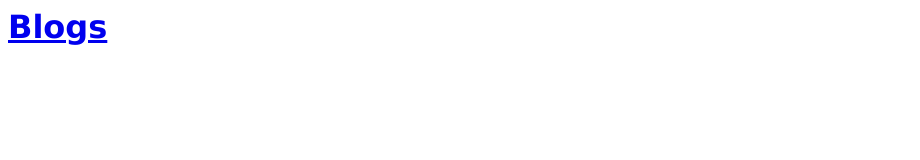
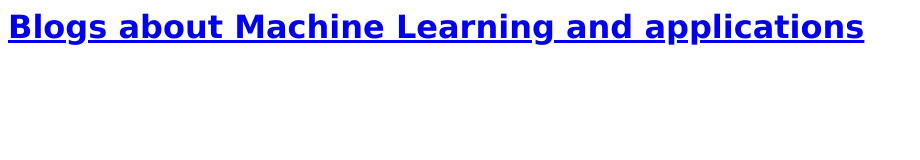
Before and after one commit to ryubidragonfire/ryubidragonfire.github.io, a plain HTML site: page index.html in a window 1280 px wide. Shown: the whole page, without its empty margins (0-920 px from the left). Drawn offline with Linux system fonts and the light colour scheme.

Commit message:
Update index.html

```diff
--- a/index.html
+++ b/index.html
@@ -1,6 +1,6 @@
 <!-- comment -->
 <font size="3" face="verdana">
 	<h1>
-		<a href="https://ryubidragonfire.github.io/blogs/">Blogs</a>
+		<a href="https://ryubidragonfire.github.io/blogs/">Blogs about Machine Learning and applications</a>
 	</h1>
 </font><br />
```
